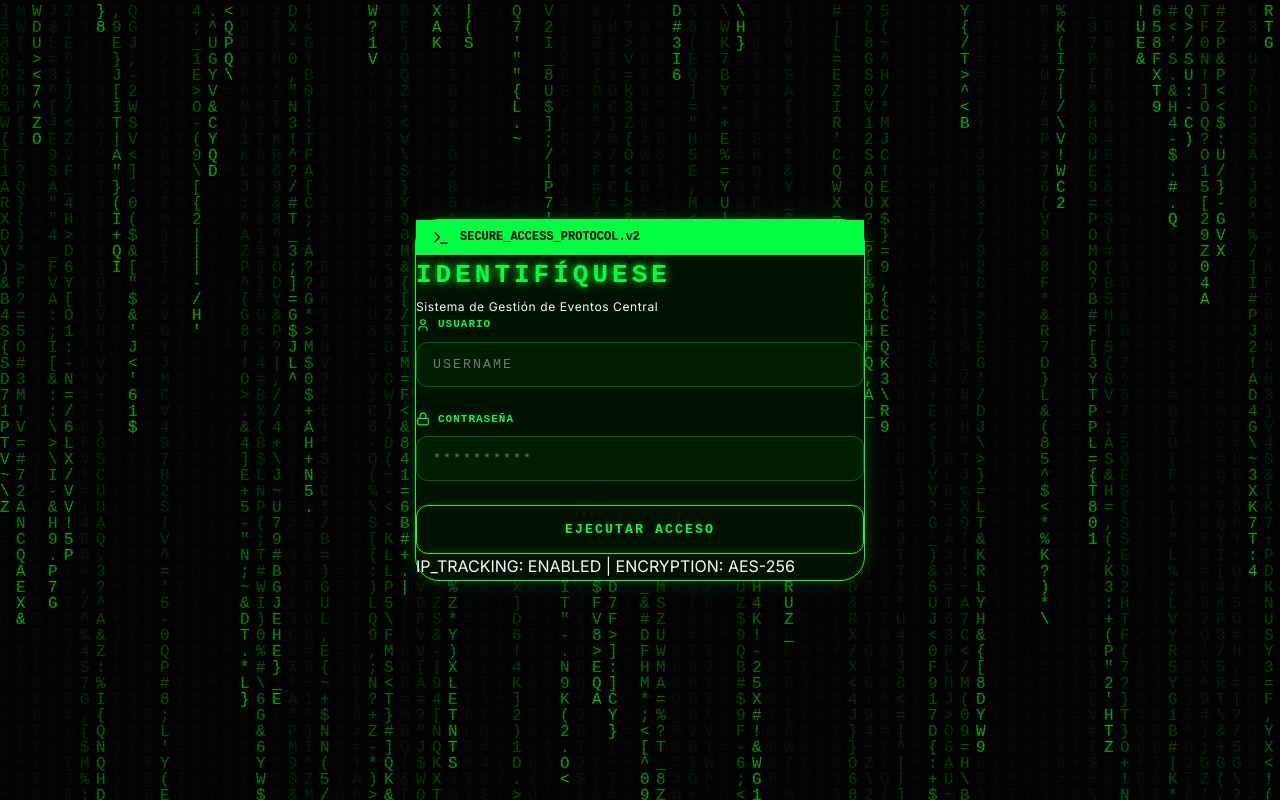
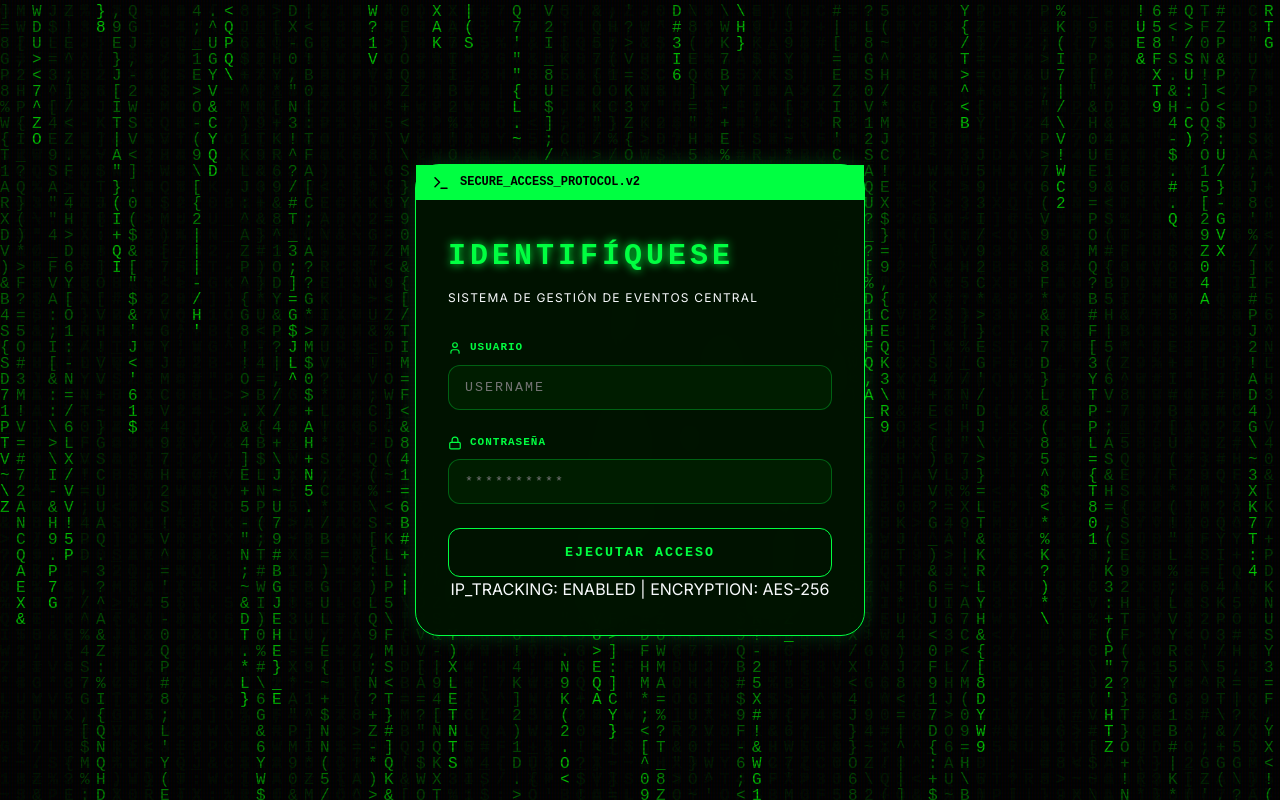
Before and after one commit to yudprado17/sistema_eventos, a React (Vite) app: page /login in a window 1280 px wide. Built offline with nearby package versions, Linux system fonts and the light colour scheme; no server answers.

Commit message:
Fix: Implementadas utilidades CSS faltantes para restaurar el diseño premium 🎨🛠️

```diff
--- a/src/index.css
+++ b/src/index.css
@@ -142,17 +142,46 @@ input:focus, textarea:focus, select:focus {
   padding: 2.5rem 1.5rem;
 }
 
+.grid { display: grid; gap: 1.5rem; }
+.grid-cols-2 { grid-template-columns: repeat(2, 1fr); }
+.grid-cols-7 { grid-template-columns: repeat(7, 1fr); }
+
+/* Utilidades de Espaciado y Layout */
+.p-2 { padding: 0.5rem; }
+.p-3 { padding: 0.75rem; }
+.p-4 { padding: 1rem; }
+.p-8 { padding: 2rem; }
+.px-2 { padding-left: 0.5rem; padding-right: 0.5rem; }
+.px-4 { padding-left: 1rem; padding-right: 1rem; }
+.py-0.5 { padding-top: 0.125rem; padding-bottom: 0.125rem; }
+.mt-2 { margin-top: 0.5rem; }
+.mb-2 { margin-bottom: 0.5rem; }
+.mb-4 { margin-bottom: 1rem; }
+.mb-8 { margin-bottom: 2rem; }
+.mb-10 { margin-bottom: 2.5rem; }
+
+.min-h-\[120px\] { min-height: 120px; }
+.relative { position: relative; }
+.absolute { position: absolute; }
+.inset-0 { top: 0; right: 0; bottom: 0; left: 0; }
+.cursor-pointer { cursor: pointer; }
+.overflow-hidden { overflow: hidden; }
+.truncate { white-space: nowrap; overflow: hidden; text-overflow: ellipsis; }
+.rounded-md { border-radius: 8px; }
+.rounded-full { border-radius: 9999px; }
+
 .flex { display: flex; }
 .flex-col { flex-direction: column; }
 .items-center { align-items: center; }
+.justify-center { justify-content: center; }
 .justify-between { justify-content: space-between; }
+.gap-1 { gap: 0.25rem; }
+.gap-1\.5 { gap: 0.375rem; }
 .gap-2 { gap: 0.5rem; }
+.gap-3 { gap: 0.75rem; }
 .gap-4 { gap: 1rem; }
 .gap-6 { gap: 1.5rem; }
-
-.grid { display: grid; gap: 1.5rem; }
-.grid-cols-2 { grid-template-columns: repeat(2, 1fr); }
-.grid-cols-7 { grid-template-columns: repeat(7, 1fr); }
+.gap-8 { gap: 2rem; }
 
 @media (min-width: 1024px) {
   .lg-grid-cols-3 { grid-template-columns: repeat(3, 1fr); }
@@ -168,10 +197,16 @@ input:focus, textarea:focus, select:focus {
 }
 
 .text-4xl { font-size: clamp(2rem, 5vw, 3rem); font-weight: 800; }
-.text-2xl { font-size: 1.5rem; }
-.text-xl { font-size: 1.25rem; }
+.text-3xl { font-size: 1.875rem; font-weight: 700; }
+.text-2xl { font-size: 1.5rem; font-weight: 700; }
+.text-xl { font-size: 1.25rem; font-weight: 600; }
 .text-sm { font-size: 0.875rem; }
 .text-xs { font-size: 0.75rem; letter-spacing: 0.05em; }
+.text-center { text-align: center; }
+.uppercase { text-transform: uppercase; }
+.font-bold { font-weight: 700; }
+.font-semibold { font-weight: 600; }
+.tracking-widest { letter-spacing: 0.1em; }
 
 .text-primary { color: var(--primary); }
 .text-muted { color: var(--text-muted); }
```
